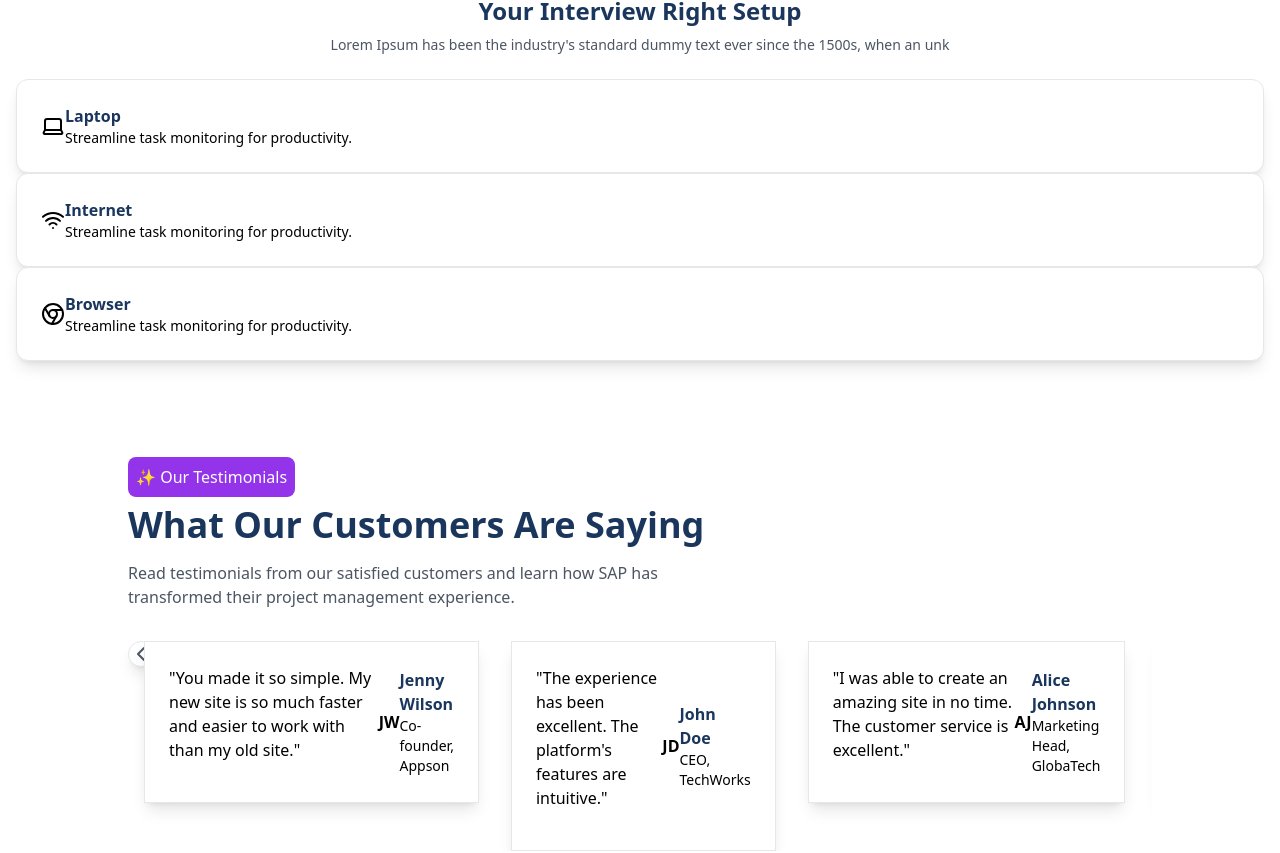
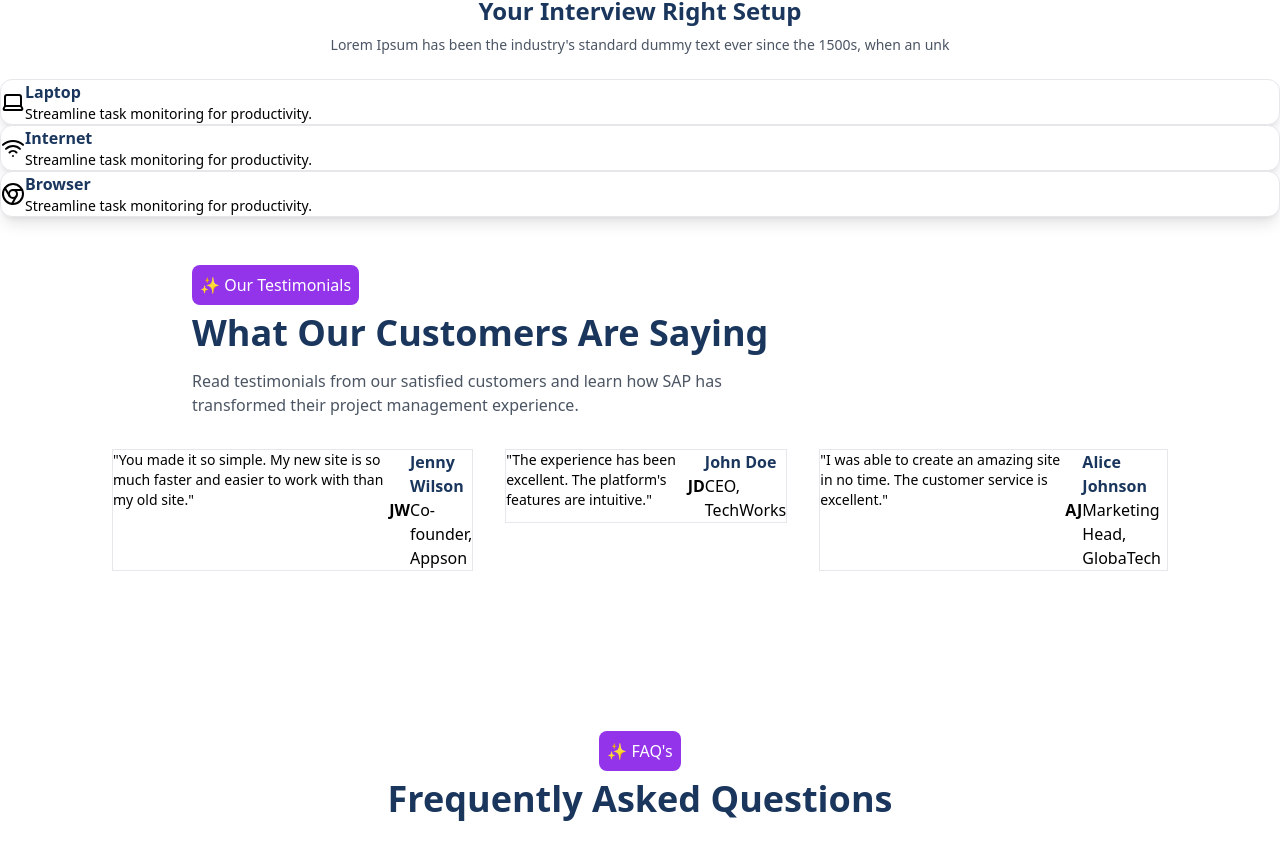
Before and after one commit to Pranith2305/openinterview, a React (Vite) app: page / in a window 1280 px wide. Shown: the part 2299-3152 px from the top of the page. Built offline with nearby package versions, Linux system fonts and the light colour scheme.

Commit message:
ui updated

```diff
--- a/Components/RequirementCards.jsx
+++ b/Components/RequirementCards.jsx
@@ -3,13 +3,13 @@ import { Laptop, Wifi, Chrome as Browser } from 'lucide-react';
 
 const RequirementCards = () => {
   return (
-    <div className="w-full max-w-5xl mx-auto px-4">
+    <div className="w-full max-w-5xl mx-auto px-16 pt-2">
       {/* Requirements Cards */}
       <div className="grid grid-cols-1 md:grid-cols-3 gap-6">
         {["Laptop", "Internet", "Browser"].map((item, index) => (
           <div
             key={item}
-            className="bg-white rounded-xl p-6 shadow-lg border flex items-center space-x-6"
+            className="bg-white rounded-xl p-4 shadow-lg border flex items-center space-x-6"
           >
             {/* Icon container with square dimensions */}
             <div className="bg-purple-100 p-1 w-14h-14 rounded-lg flex items-center justify-center">
--- a/Components/Testimonials.jsx
+++ b/Components/Testimonials.jsx
@@ -7,35 +7,30 @@ const testimonials = [
     text: "You made it so simple. My new site is so much faster and easier to work with than my old site.",
     author: "Jenny Wilson",
     role: "Co-founder, Appson",
-    avatar: "",
   },
   {
     id: 2,
     text: "The experience has been excellent. The platform's features are intuitive.",
     author: "John Doe",
     role: "CEO, TechWorks",
-    avatar: "",
   },
   {
     id: 3,
     text: "I was able to create an amazing site in no time. The customer service is excellent.",
     author: "Alice Johnson",
     role: "Marketing Head, GlobaTech",
-    avatar: "",
   },
   {
     id: 4,
     text: "The new interface has made a significant difference in how our team collaborates.",
     author: "Michael Smith",
     role: "Product Manager, InnovateX",
-    avatar: "",
   },
   {
     id: 5,
     text: "This platform revolutionized our workflow. Everything is faster, clearer, and just better.",
     author: "Emma Davis",
     role: "CTO, FutureTech",
-    avatar: "",
   },
 ];
 
@@ -65,10 +60,16 @@ export default function Testimonials() {
 
   if (!isMounted) return null;
 
+  // Dynamically slice testimonials for current group
+  const currentGroup = testimonials.slice(
+    currentIndex * cardsPerPage,
+    currentIndex * cardsPerPage + cardsPerPage
+  );
+
   return (
     <div className="w-full max-w-6xl mx-auto px-8 py-12 relative overflow-hidden">
       {/* Title Section */}
-      <div className="mb-8 text-left">
+      <div className="mb-8 text-left px-24">
         <div className="text-white bg-purple-600 p-2 rounded-lg font-medium mb-2 inline-block">
           <span className="text-white">✨</span> Our Testimonials
         </div>
@@ -83,7 +84,7 @@ export default function Testimonials() {
       </div>
 
       {/* Navigation Buttons */}
-      <div className="absolute top-1/2 transform -translate-y-1/2 right-4 bottom-1 flex flex-row space-x-4 ">
+      <div className="absolute top-1/2 transform -translate-y-1/2 right-4 bottom-1 flex flex-row space-x-4 px-24 ">
         <button
           onClick={handlePrevious}
           className="w-12 h-12 bg-white rounded-full border shadow-lg flex items-center justify-center hover:bg-gray-50 transition-colors"
@@ -102,38 +103,34 @@ export default function Testimonials() {
       </div>
 
       {/* Testimonial Cards */}
-      <div className="relative overflow-hidden mt-4">
-        <div
-          className="flex transition-transform duration-500 ease-in-out"
-          style={{
-            transform: `translateX(-${(currentIndex * 100) / totalGroups}%)`,
-            width: `${(totalCards / cardsPerPage) * 100}%`, // Full width of all groups
-          }}
-        >
-          {testimonials.map((testimonial) => (
+      <div className="relative overflow-hidden mt-4 pl-24">
+      <div className="flex transition-transform mb-4 duration-500 ease-in-out justify-center">
+  {currentGroup.map((testimonial) => (
     <div
       key={testimonial.id}
-              className="w-1/3 px-4 flex-shrink-0" // Ensure each card is one-third of the width
+      className="w-1/3 px-4 flex-shrink-0" // Wider width
     >
-              <div className="bg-white rounded-2xl p-6 shadow-lg border border-gray-200 h-[200px] flex flex-col justify-between">
+      <div className="bg-white rounded-2xl p-5 shadow-md border border-gray-200 h-[160px] flex flex-col justify-between">
         {/* Testimonial Text */}
-                <p className="text-gray-700 text-base italic mb-4 leading-relaxed flex-1">
+        <p className="text-gray-700 mb-3 leading-relaxed flex-1 text-sm">
           "{testimonial.text}"
         </p>
 
         {/* Author Section */}
         <div className="flex items-center space-x-4 mt-auto">
-                  <div className="w-14 h-14 rounded-full bg-blue-100 flex items-center justify-center">
-                    <span className="text-lg font-bold text-blue-700">
-                      {testimonial.author.split(" ")[0][0]}
-                      {testimonial.author.split(" ")[1][0]}
+          <div className="w-12 h-12 rounded-full bg-blue-100 flex items-center justify-center">
+            <span className="text-md font-bold text-blue-700">
+              {testimonial.author
+                .split(" ")
+                .map((word) => word[0])
+                .join("")}
             </span>
           </div>
           <div>
-                    <h3 className="font-semibold text-[#1a365d] text-lg">
+            <h3 className="font-semibold text-[#1a365d] text-base">
               {testimonial.author}
             </h3>
-                    <p className="text-gray-500 text-sm">{testimonial.role}</p>
+            <p className="text-gray-500 text-xs">{testimonial.role}</p>
           </div>
         </div>
       </div>
--- a/src/App.jsx
+++ b/src/App.jsx
@@ -141,8 +141,10 @@ export default function App() {
           1500s, when an unk
         </p>
       </div>
+      <div className="mb-12">
       <RequirementCards />
-      <div className="p-24 ">
+      </div>
+      <div className="mb-12">
       <Testimonials />
       </div>
       {/* Faq Section */}
```
Lines whose indentation alone changed are shown as unchanged.
